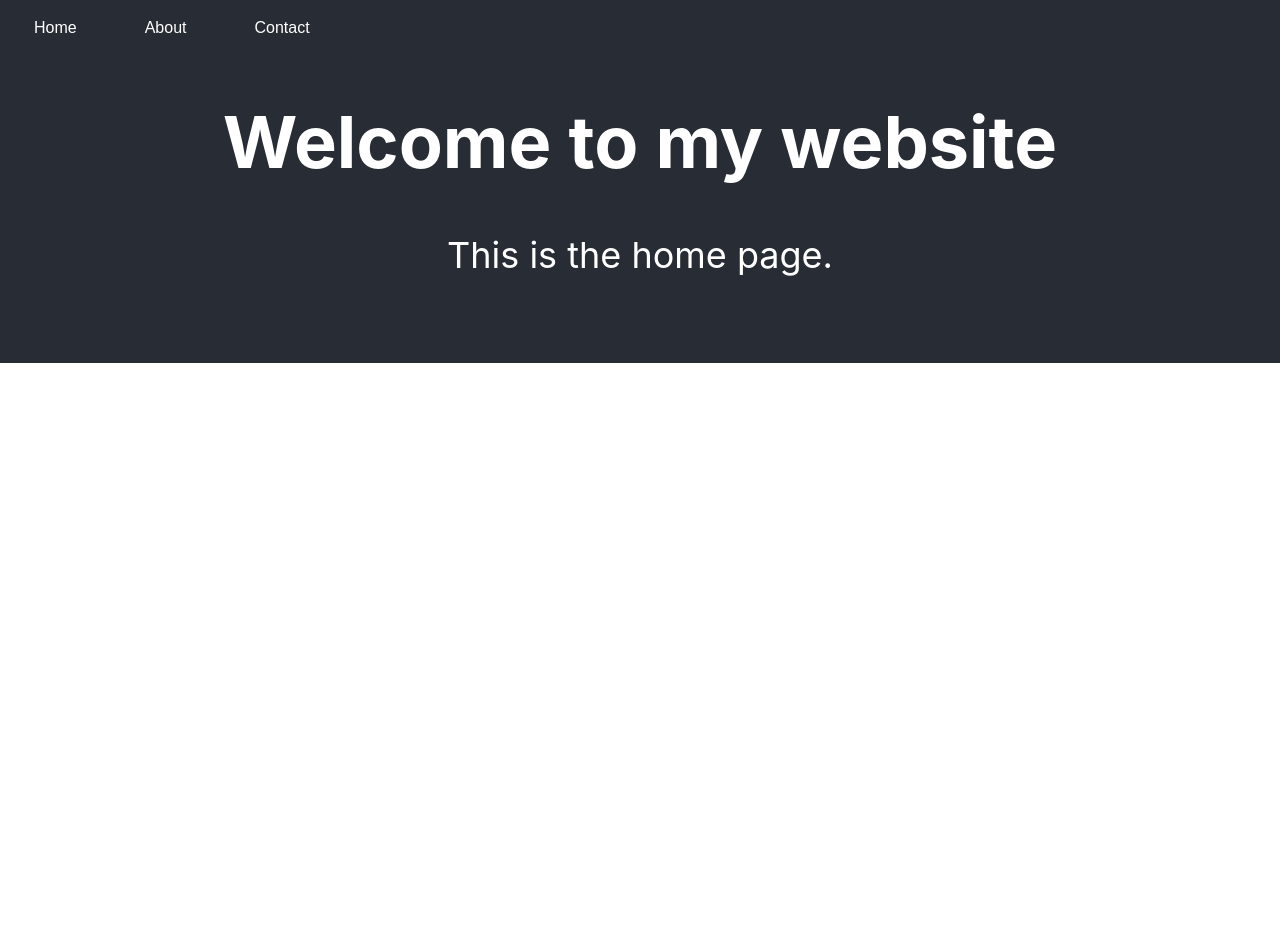
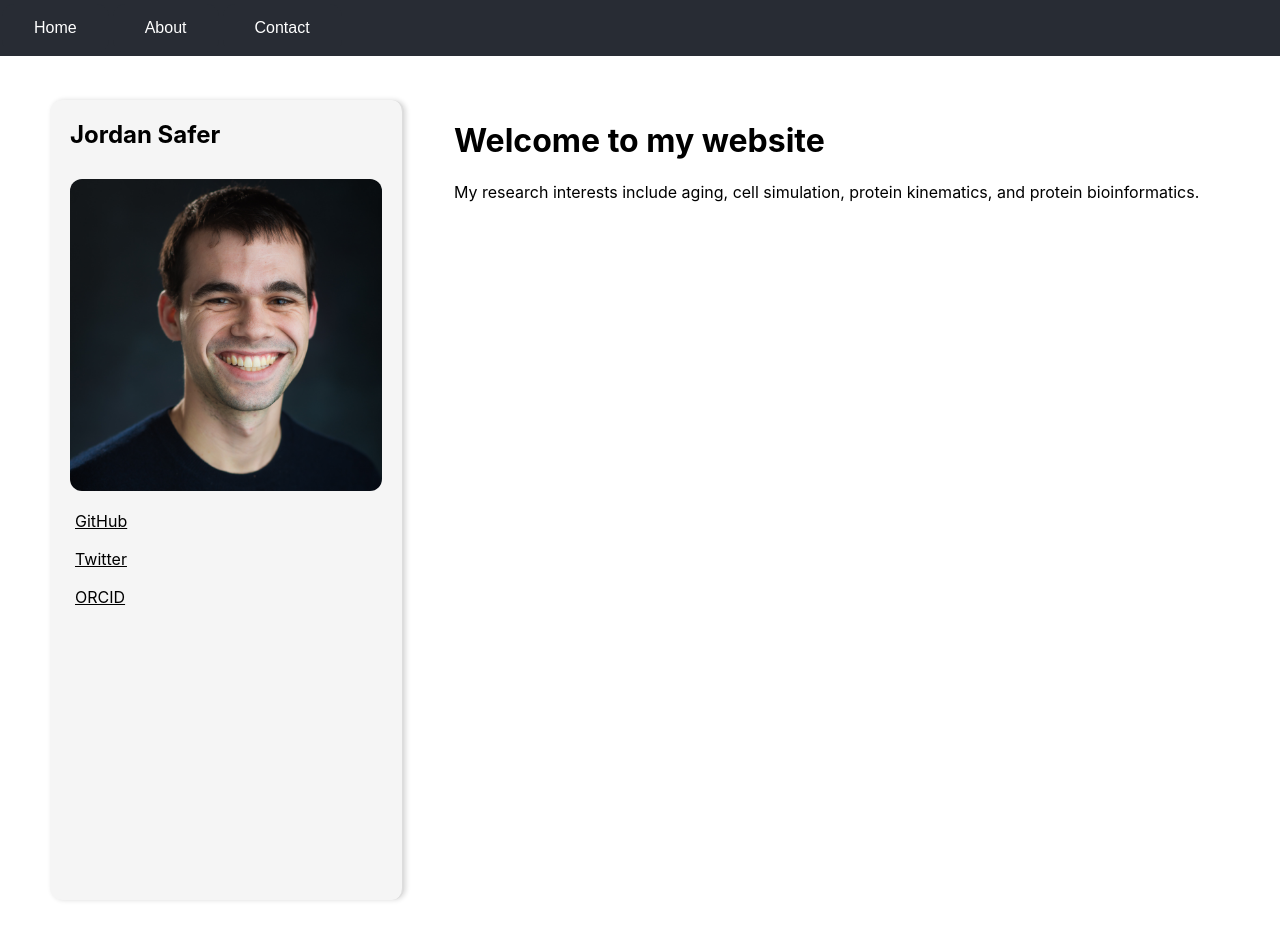
Before and after one commit to jordansafer/jordansafer.github.io, a React (Create React App) app: page / in a window 1280 px wide. Shown: the top 940 px of the page. Before the commit the page ends 800 px from the top, so only its background shows below. Built offline with nearby package versions, Linux system fonts and the light colour scheme.

Commit message:
setting up home page

```diff
--- a/package.json
+++ b/package.json
@@ -3,6 +3,9 @@
   "version": "0.1.0",
   "private": true,
   "dependencies": {
+    "@fortawesome/fontawesome-svg-core": "^6.4.0",
+    "@fortawesome/free-brands-svg-icons": "^6.4.0",
+    "@fortawesome/react-fontawesome": "^0.2.0",
     "@testing-library/jest-dom": "^5.16.5",
     "@testing-library/react": "^13.4.0",
     "@testing-library/user-event": "^13.5.0",
--- a/src/App.css
+++ b/src/App.css
@@ -96,11 +96,12 @@
   z-index: 1;
 }
 
+/* for site page just put margins so it doesn't overlap with nav bar */
+/* and to keep it off the border of the page */
 .sitePage {
   /* site page for personal site */
-  background-color: #282c34;
-  color: white;
-  padding: 50px;
-  font-size: 36px;
-  text-align: center;
+  margin-top: 100px;
+  margin-left: 50px;
+  margin-right: 50px;
+  margin-bottom: 50px;
 }
--- a/src/App.js
+++ b/src/App.js
@@ -1,12 +1,6 @@
 import React from 'react';
 import './App.css';
-
-const Home = () => (
-  <div>
-    <h1>Welcome to my website</h1>
-    <p>This is the home page.</p>
-  </div>
-);
+import Home from './Home';
 
 const About = () => (
   <div>
--- /dev/null
+++ b/src/Home.css
@@ -0,0 +1,44 @@
+.container {
+    display: flex;
+}
+
+.sidebar {
+    flex: 30%;
+    padding-left: 20px;
+    padding-right: 20px;
+    height: 100vh;
+    box-sizing: border-box;
+
+    /* New styles */
+    background-color: #f5f5f5;  /* Light gray background */
+    border-right: 2px solid #ddd;  /* Border on the right side */
+    box-shadow: 2px 0px 5px rgba(0, 0, 0, 0.15);  /* Subtle shadow for depth effect */
+    border-radius: 12px;
+}
+
+.sidebar img {
+    max-width: 100%;  /* ensures the image does not overflow the sidebar */
+    height: auto;  /* maintains the aspect ratio of the image */
+    margin-top: 10px;  /* adds some space above the image */
+    border-radius: 12px;
+}
+
+.sidebar a {
+    color: black;
+    text-decoration: underline;
+  }
+
+  .sidebar a:visited {
+    color: black;
+  }
+
+.sidebar i {
+    margin-right: 5px;
+    vertical-align: middle;
+  }
+
+.mainContent {
+    flex: 70%;
+    padding-left: 50px;
+    box-sizing: border-box;
+}
--- /dev/null
+++ b/src/Home.js
@@ -0,0 +1,38 @@
+import React from 'react';
+import './Home.css';  // assuming you have a CSS file to style your components
+import headshot from './assets/jordan-safer-headshot.png';
+
+const Home = () => {
+    return (
+      <div className="container">
+        <div className="sidebar">
+          <h2>Jordan Safer</h2>
+          <img src={headshot} alt="Jordan Safer" />
+          <p>
+            <a href="https://github.com/jordansafer">
+                <i className="fab fa-github"></i> GitHub
+            </a>
+            </p>
+            <p>
+            <a href="https://twitter.com/jordan-safer">
+                <i className="fab fa-twitter"></i> Twitter
+            </a>
+            </p>
+            <p>
+            <a href="https://orcid.org/your-orcid-id">
+                <i className="ai ai-orcid"></i> ORCID
+            </a>
+        </p>
+        </div>
+        <div className="mainContent">
+          <h1>Welcome to my website</h1>
+          <p>
+            My research interests include aging, cell simulation,
+            protein kinematics, and protein bioinformatics.
+          </p>
+        </div>
+      </div>
+    );
+  };
+
+  export default Home;
```
Also changed, not shown: src/assets/jordan-safer-headshot.png (added), 1 other file (tests, documents, lock files or other folders).
